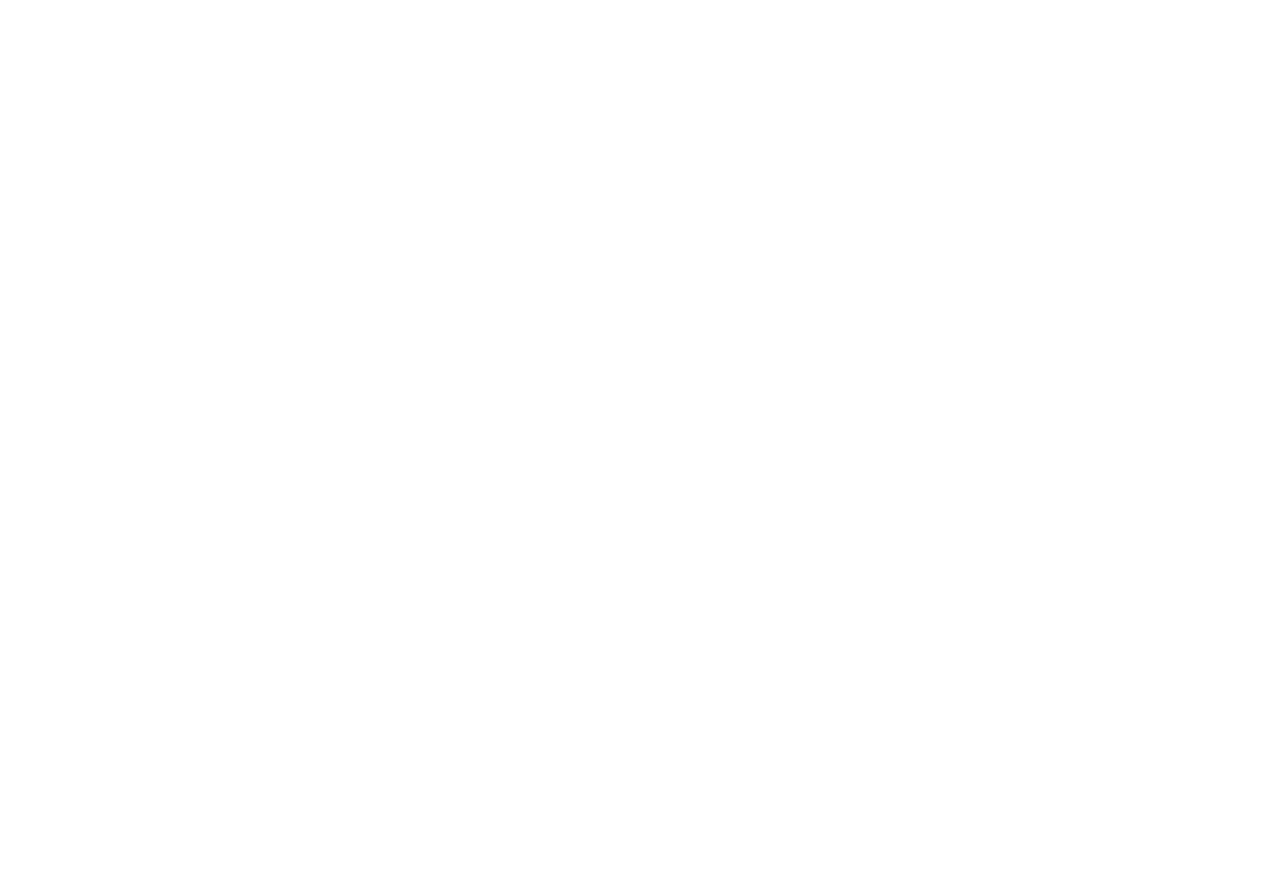
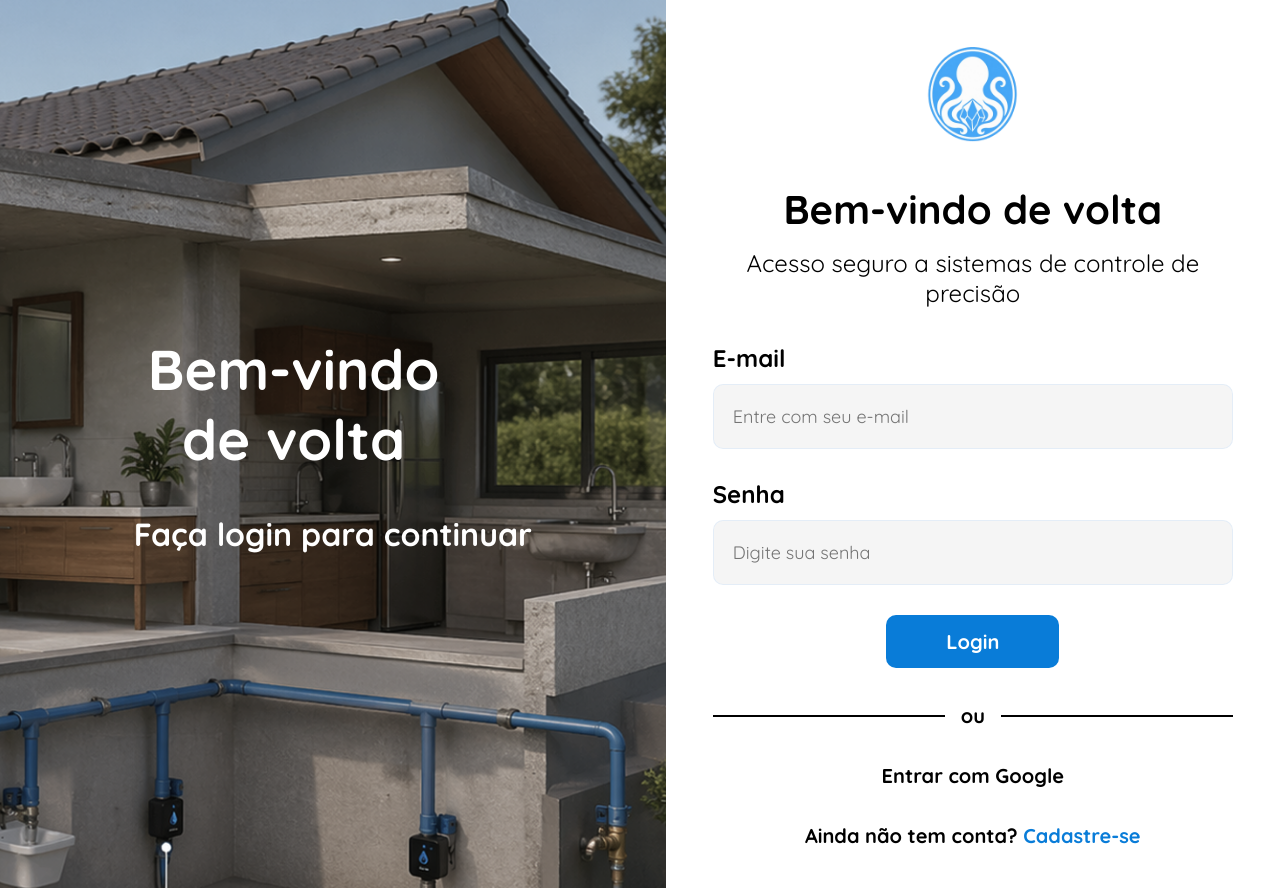
Before and after one commit to Aquamarine-Org/Front-End, a React (Vite) app: page /login in a window 1280 px wide. Before the commit this address had no page. Before the commit the page ends 800 px from the top, so only its background shows below. Built offline with nearby package versions, Linux system fonts and the light colour scheme.

Commit message:
tela de login

```diff
--- a/src/App.jsx
+++ b/src/App.jsx
@@ -1,12 +1,14 @@
 import "./App.css";
 import { BrowserRouter as Router, Routes, Route } from "react-router-dom";
 import LandingPage from "./pages/LandingPage/LandingPage";
+import LoginPage from "./pages/LoginPage/LoginPage";
 
 function App() {
   return (
     <Router>
       <Routes>
         <Route path="/" element={<LandingPage />} />
+        <Route path="/login" element={<LoginPage />} />
       </Routes>
     </Router>
   );
--- /dev/null
+++ b/src/pages/LoginPage/LoginPage.css
@@ -0,0 +1,178 @@
+.login-page {
+  min-height: 100vh;
+  background-color: #ffffff;
+  display: flex;
+  align-items: center;
+  justify-content: center;
+}
+
+.login-container {
+  width: 100%;
+  min-height: 100vh;
+  display: flex;
+}
+
+.login-banner {
+  flex: 1;
+  background-image: url("@assets/login_e_cadastro/imagem-login.png");
+  background-size: cover;
+  background-position: center;
+  display: flex;
+  align-items: center;
+  justify-content: center;
+  text-align: center;
+  color: #ffffff;
+}
+
+.login-banner h2 {
+  font-size: 56px;
+  font-weight: 700;
+  max-width: 320px;
+  margin-bottom: 40px;
+}
+
+.login-banner p {
+  font-size: 32px;
+  font-weight: 700;
+}
+
+.login-content {
+  width: 48%;
+  min-width: 520px;
+  display: flex;
+  flex-direction: column;
+  align-items: center;
+  justify-content: center;
+  gap: 35px;
+  padding: 40px;
+}
+
+.login-logo {
+  width: 109px;
+  height: 109px;
+  object-fit: contain;
+}
+
+.login-title {
+  text-align: center;
+}
+
+.login-title h1 {
+  font-size: 40px;
+  font-weight: 700;
+  color: #000000;
+  margin-bottom: 14px;
+}
+
+.login-title p {
+  font-size: 24px;
+  color: #000000;
+}
+
+.login-form {
+  width: 100%;
+  max-width: 520px;
+  display: flex;
+  flex-direction: column;
+  gap: 30px;
+}
+
+.input-group {
+  display: flex;
+  flex-direction: column;
+  gap: 11px;
+}
+
+.input-group label {
+  font-size: 24px;
+  font-weight: 700;
+  color: #000000;
+}
+
+.input-group input {
+  width: 100%;
+  color: #858585;
+  font-size: 18px;
+  background: #cacaca33;
+  border-radius: 10px;
+  border: 1px solid #9fcaff33;
+  padding: 20px 19px;
+  outline: none;
+}
+
+.password-input {
+  display: flex;
+  align-items: center;
+  background: #cacaca33;
+  border-radius: 10px;
+  border: 1px solid #9fcaff33;
+}
+
+.password-input input {
+  border: none;
+  background: transparent;
+  flex: 1;
+}
+
+.password-input button {
+  background: transparent;
+  border: none;
+  cursor: pointer;
+  padding: 0 18px;
+}
+
+.password-input img {
+  width: 23px;
+  height: 23px;
+}
+
+.login-button {
+  background: #097cd8;
+  border-radius: 10px;
+  border: none;
+  padding: 14px 60px;
+  color: #ffffff;
+  font-size: 20px;
+  font-weight: 700;
+  cursor: pointer;
+  align-self: center;
+}
+
+.divider {
+  width: 100%;
+  max-width: 520px;
+  display: flex;
+  align-items: center;
+  gap: 16px;
+}
+
+.divider span {
+  flex: 1;
+  height: 2px;
+  background: #000000;
+}
+
+.divider p {
+  color: #000000;
+  font-size: 20px;
+  font-weight: 700;
+}
+
+.google-button {
+  background: transparent;
+  border: none;
+  font-size: 20px;
+  font-weight: 700;
+  cursor: pointer;
+}
+
+.register-text {
+  color: #000000;
+  font-size: 20px;
+  font-weight: 700;
+}
+
+.register-text a {
+  color: #097cd8;
+  text-decoration: none;
+}
--- /dev/null
+++ b/src/pages/LoginPage/LoginPage.jsx
@@ -0,0 +1,73 @@
+import { Link } from "react-router-dom";
+<script src="https://kit.fontawesome.com/YOUR_KIT_CODE.js" crossorigin="anonymous"></script>
+import logoAquamarine from "/public/logo.png";
+
+
+import "./LoginPage.css";
+
+function LoginPage() {
+  return (
+    <div className="login-page">
+      <section className="login-container">
+        <div className="login-banner">
+          <div>
+            <h2>Bem-vindo de volta</h2>
+            <p>Faça login para continuar</p>
+          </div>
+        </div>
+
+        <div className="login-content">
+          <img
+            src={logoAquamarine}
+            alt="Logo Aquamarine"
+            className="login-logo"
+          />
+
+          <div className="login-title">
+            <h1>Bem-vindo de volta</h1>
+            <p>Acesso seguro a sistemas de controle de precisão</p>
+          </div>
+
+          <form className="login-form">
+            <div className="input-group">
+              <label>E-mail</label>
+              <input type="email" placeholder="Entre com seu e-mail" />
+            </div>
+
+            <div className="input-group">
+              <label>Senha</label>
+
+              <div className="password-input">
+                <input type="password" placeholder="Digite sua senha" />
+
+                <button type="button">
+                <i class="fa-solid fa-eye"></i>
+                </button>
+              </div>
+            </div>
+
+            <button type="submit" className="login-button">
+              Login
+            </button>
+          </form>
+
+          <div className="divider">
+            <span></span>
+            <p>ou</p>
+            <span></span>
+          </div>
+
+          <button className="google-button">
+            Entrar com Google
+          </button>
+
+          <p className="register-text">
+            Ainda não tem conta? <Link to="/cadastro">Cadastre-se</Link>
+          </p>
+        </div>
+      </section>
+    </div>
+  );
+}
+
+export default LoginPage
```
Also changed, not shown: src/assets/login_e_cadastro/imagem-login.png (added).
